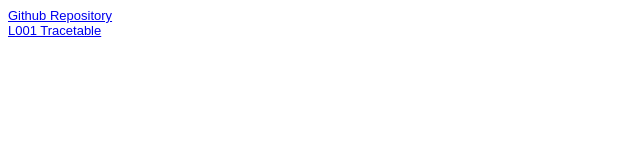
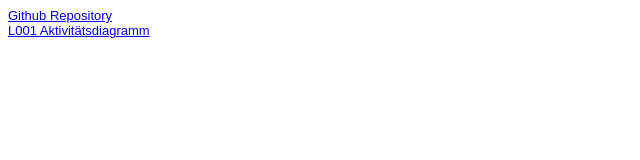
Before and after one commit to Sahertia/EIA2, a plain HTML site: page steckbrief.htm in a window 1280 px wide. Shown: the full height of the page, 0-640 px from the left. Drawn offline with Linux system fonts and the light colour scheme.

Commit message:
Update steckbrief.htm

```diff
--- a/steckbrief.htm
+++ b/steckbrief.htm
@@ -15,7 +15,7 @@ body {
 <body>
 
 	<a href="https://github.com/Sahertia/EIA2" target="_blank">Github Repository</a><br>
-	<a href="https://github.com/Sahertia/EIA2/blob/master/WS20/L001/L001_Boxes_Tracetable.pdf" target="_blank">L001 Tracetable</a><br>
+	<a href="https://Sahertia.github.io/ EIA2/WS20/L001/L001_Boxes_Aktivitäsdiagramm.pdf" target="_blank">L001 Aktivitätsdiagramm</a><br>
 
 
 </body>
```
